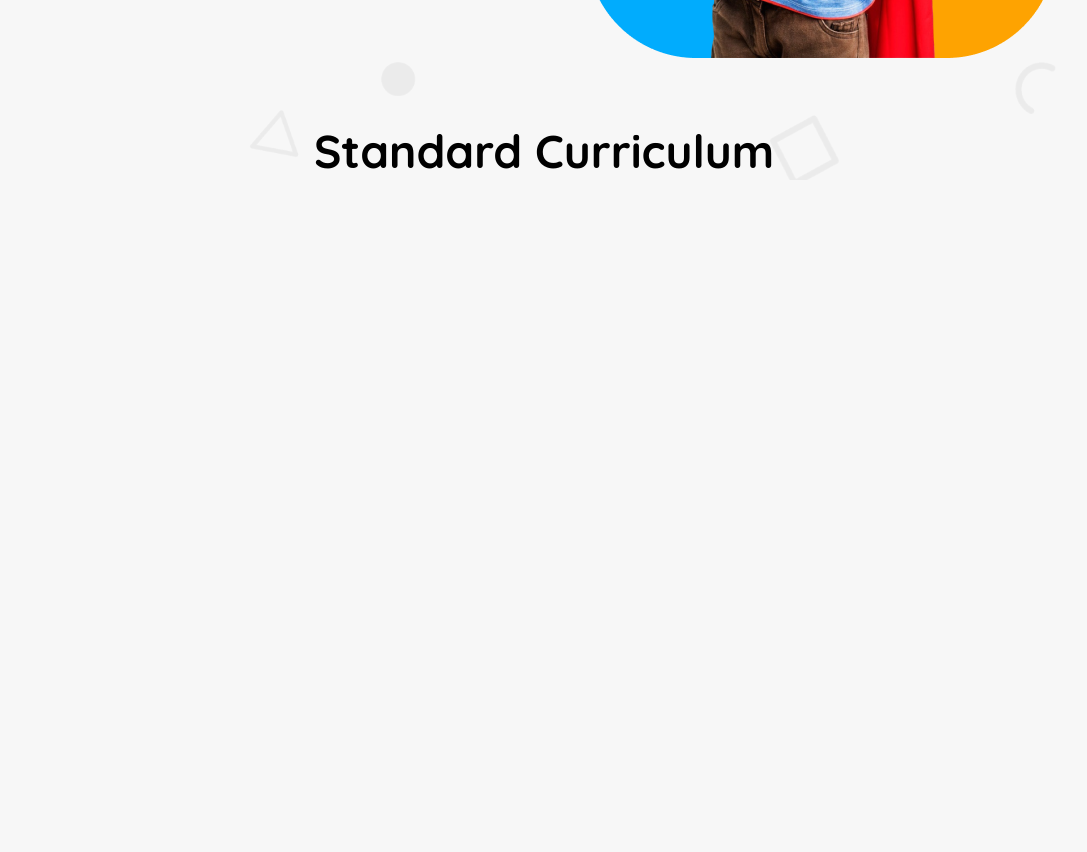
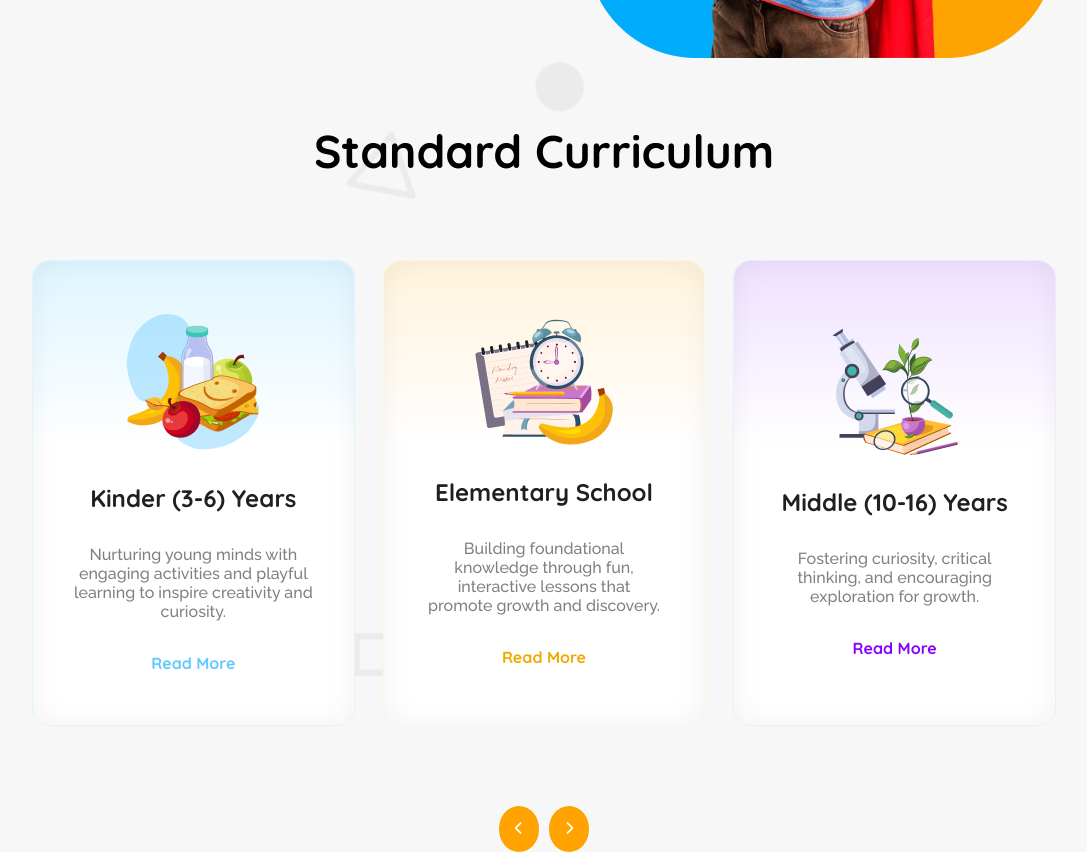
Before and after one commit to sabid117/programming-hero-assingment-2, a plain HTML site: page index.html in a window 1280 px wide. Shown: the part 676-1528 px from the top of the page, without its empty margins (96-1183 px from the left). Before the commit the page ends 936 px from the top, so only its background shows below. Drawn offline with Linux system fonts and the light colour scheme.

Commit message:
curriculum section added

```diff
--- a/index.html
+++ b/index.html
@@ -46,12 +46,11 @@
         <div class="nav">
             <marquee behavior="" direction="">Contact us at: +8801##########</marquee>
         </div>
-
         <section id="hero">
             <div class="hero-col1">
                 <h2 class="hero-title quicksand">
                     <span style="color: rgba(254, 163, 1, 1);"> Empowering  </span>
-                     students from small age <span style="color: rgba(1, 172, 253, 1);">towards vision</span>
+                     students from small age <span style="color: rgba(1, 172, 253, 1);"> towards vision</span>
                 </h2>
                 <p class="hero-description">
                     With the courage, Confidence, Creativity and Compassion to make their Unique Contribution in a Diverse and Dynamic World.
@@ -68,8 +67,41 @@
             <h2 class="section-title">
                 Standard Curriculum
             </h2>
+            <div class="curriculum-container">
+                <div class="curriculum-card1">
+                    <img src="assets/kinder.png" alt="kinder">
+                    <h2 class="curriculum-card-title">Kinder (3-6) Years</h2>
+                    <p class="curriculum-card-description raleway">Nurturing young minds with engaging activities and playful learning to inspire creativity and curiosity.</p>
+                    <a href="">Read More</a>
+                </div>
+                <div class="curriculum-card2">
+                    <img src="assets/elementary.png" alt="elementary">
+                    <h2 class="curriculum-card-title">Elementary School</h2>
+                    <p class="curriculum-card-description raleway">Building foundational knowledge through fun, interactive lessons that promote growth and discovery.</p><a href="">Read More</a>
+                </div>
+                <div class="curriculum-card3">
+                    <img src="assets/middle.png" alt="middle">
+                    <h2 class="curriculum-card-title">Middle (10-16) Years</h2>
+                    <p class="curriculum-card-description raleway">Fostering curiosity, critical thinking, and encouraging exploration for growth.</p><a href="">Read More</a>
+                </div>
+            </div>
+
+            <div class="curriculum-arrow center-aling">
+                <button>
+                    <i class="fas fa-chevron-left"></i>
+                </button>
+                <button>
+                    <i class="fas fa-chevron-right"></i>
+                </button>
+            </div>
 
         </section>
+
+        <!-- <div class="center-aling center-aling">
+            <button class="main-btn">
+            View All
+            </button>
+        </div> -->
     </main>
 </body>
 
--- a/styles/styles.css
+++ b/styles/styles.css
@@ -1,7 +1,11 @@
-/* universal styles */
+/* shared styles */
 * {
     margin: 0;
     font-family: "Quicksand", serif;
+}
+button:hover{
+    background-color: transparent;
+    color: #000;
 }
 header, section, footer, marquee{
     margin: 0 auto;
@@ -38,10 +42,15 @@ marquee{
     color: rgba(255, 255, 255, 1);
     font-size: 1.25rem;
     font-weight: 700;
-    border-radius: 12px;
+    border-radius: 0.75rem;
     border: none;
     background: rgb(17, 17, 17);
-    padding: 10px 50px;
+    padding: 0.625rem 3.125rem;
+}
+.center-aling{
+    display: flex;
+    justify-content: center;
+    align-items: center;
 }
 /* nav styles */
 .nav{
@@ -82,7 +91,7 @@ marquee{
      background-color: rgba(254, 163, 1);
      padding: 0.625rem 3.75rem;
      border: none;
-     border-radius: 12px;
+     border-radius: 0.75rem;
 }
 .nav-items4{
     display: none;
@@ -96,6 +105,7 @@ marquee{
     justify-content: space-between;
     gap: 3.125rem;
 }
+
 .hero-title{
     color: rgba(17, 17, 17, 1);
     font-size: 3.5rem;
@@ -112,7 +122,104 @@ marquee{
     background-image: url("../assets/bg.png");
     background-size: cover;
 }
-
+.curriculum-container{
+    display: flex;
+    gap: 1.75rem;
+    width: 80vw;
+    margin-bottom: 5rem;
+}
+.curriculum-card1{
+    display: flex;
+    padding: 3.25rem 2.5rem;
+    flex-direction: column;
+    justify-content: center;
+    align-items: center;
+    gap: 2rem;
+    border-radius: 1.125rem;
+    border: 0.9px solid #DEF5FF;
+    background: linear-gradient(180deg, #DEF5FF 0%, rgba(255, 255, 255, 0.00) 40%), #FFF;
+    box-shadow: 0px 0px 28.296px 0.943px rgba(0, 0, 0, 0.05) inset;
+    flex: 1;
+}
+.curriculum-card3{
+    display: flex;
+    padding: 3.25rem 2.5rem;
+    flex-direction: column;
+    justify-content: center;
+    align-items: center;
+    gap: 2rem;
+    border-radius: 1.125rem;
+    border: 0.9px solid #F2E8FF;
+    background: linear-gradient(180deg, #EEE1FF 0%, rgba(255, 255, 255, 0.00) 40%), #FFF;
+    box-shadow: 0px 0px 28.296px 0.943px rgba(0, 0, 0, 0.05) inset;
+    flex: 1;
+}
+.curriculum-card2{
+    display: flex;
+    padding: 3.25rem 2.5rem;
+    flex-direction: column;
+    justify-content: center;
+    align-items: center;
+    gap: 2rem;
+    border-radius: 1.125rem;
+    border: 0.9px solid #FFF4DC;
+    background: linear-gradient(180deg, #FFF4DC 0%, rgba(255, 255, 255, 0.00) 40%), #FFF;
+    box-shadow: 0px 0px 28.296px 0.943px rgba(0, 0, 0, 0.05) inset;
+    flex: 1;
+}
+.curriculum-card-title{
+    color: #202020;
+    text-align: center;
+    font-size: 1.5rem;
+    font-weight: 700;
+}
+.curriculum-card-description {
+    color: #808080;
+    text-align: center;
+    font-size: 1rem;
+    font-weight: 500;
+}
+.curriculum-card1 a{
+    color: #64C8FF;
+    text-align: center;
+    font-size: 1rem;
+    font-style: normal;
+    font-weight: 700;
+    text-decoration: none;
+}
+.curriculum-card2 a{
+    color :#F0AA00;
+    text-align: center;
+    font-size: 1rem;
+    font-style: normal;
+    font-weight: 700;
+    text-decoration: none;
+}
+.curriculum-card3 a{
+    color :#8700FF;
+    text-align: center;
+    font-size: 1rem;
+    font-style: normal;
+    font-weight: 700;
+    text-decoration: none;
+}
+.curriculum-arrow{
+    gap: 0.625rem;
+}
+.curriculum-arrow button{
+    display: flex;
+    padding: 1rem;
+    justify-content: center;
+    align-items: center;
+    border-radius: 50%;
+    background: #FEA301;
+    border: none;
+    color: white;
+}
+.curriculum-arrow button:hover{
+    background-color: transparent;
+    color: #000;
+}
 
 
 /* media queries */
@@ -121,10 +228,10 @@ marquee{
     section, footer{
         margin: 0 auto;
         padding: 0;
-        max-width: 80vw;
+        max-width: 100vw;
     }
-    img{
-        width: 80%;
+    #hero img{
+        width: 100%;
     }
     .section-title{
         color: #000;
@@ -132,6 +239,10 @@ marquee{
         font-size: 2.875rem;
         font-weight: 700;
         margin-bottom: 1.25rem;
+    }
+    .main-btn{
+        padding-left: 1.7rem;
+        padding-right: 1.7rem;
     }
     /* nav styles */
 
@@ -143,7 +254,7 @@ marquee{
     .nav{
         max-width: 100vw;
         margin: 0;
-        padding: 12px 16px;
+        padding: 0.75rem 1rem;
     }
     marquee{
         padding: 0px;
@@ -162,5 +273,36 @@ marquee{
         align-items: center;
         justify-content: center;
         text-align: center;
+        gap: 1.25rem;
+        margin: 0 auto;
+        padding: 0 1rem;
+    }
+    .hero-title{
+        font-size: 2.3rem;
+    }
+    .hero-description{
+        font-size: 0.85rem;
+    }
+    .section-title{
+        font-size: 1.5rem;
+    }
+    /* curriculum section styles */
+
+    .curriculum-container{
+        flex-direction: column;
+        margin: 0 auto;
+        width: 90%;
+    }
+    .curriculum-card1,
+    .curriculum-card2,
+    .curriculum-card3{
+        display: flex;
+        padding: 2.25rem 1.75rem;
+        flex-direction: column;
+        align-items: center;
+        gap: 1.375rem;
+    }
+    .curriculum-arrow{
+        display: none;
     }
 }
```
